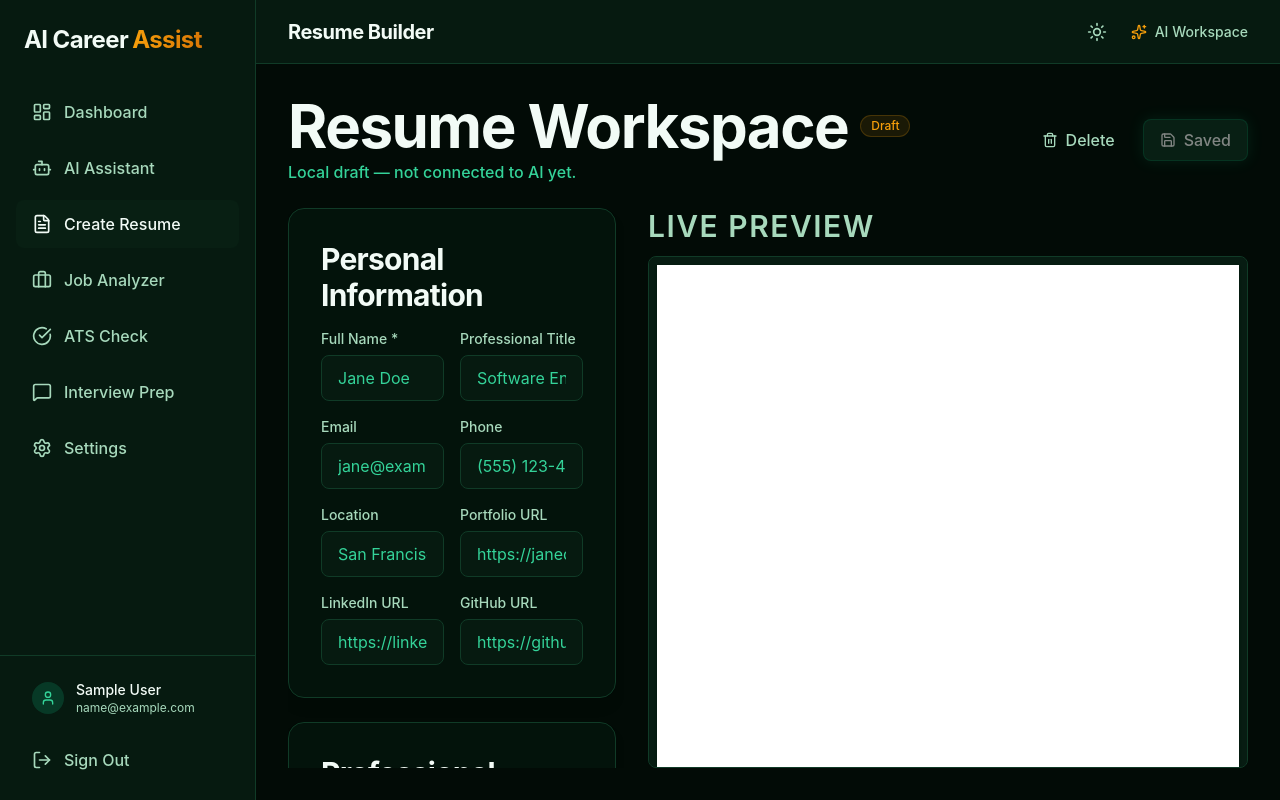
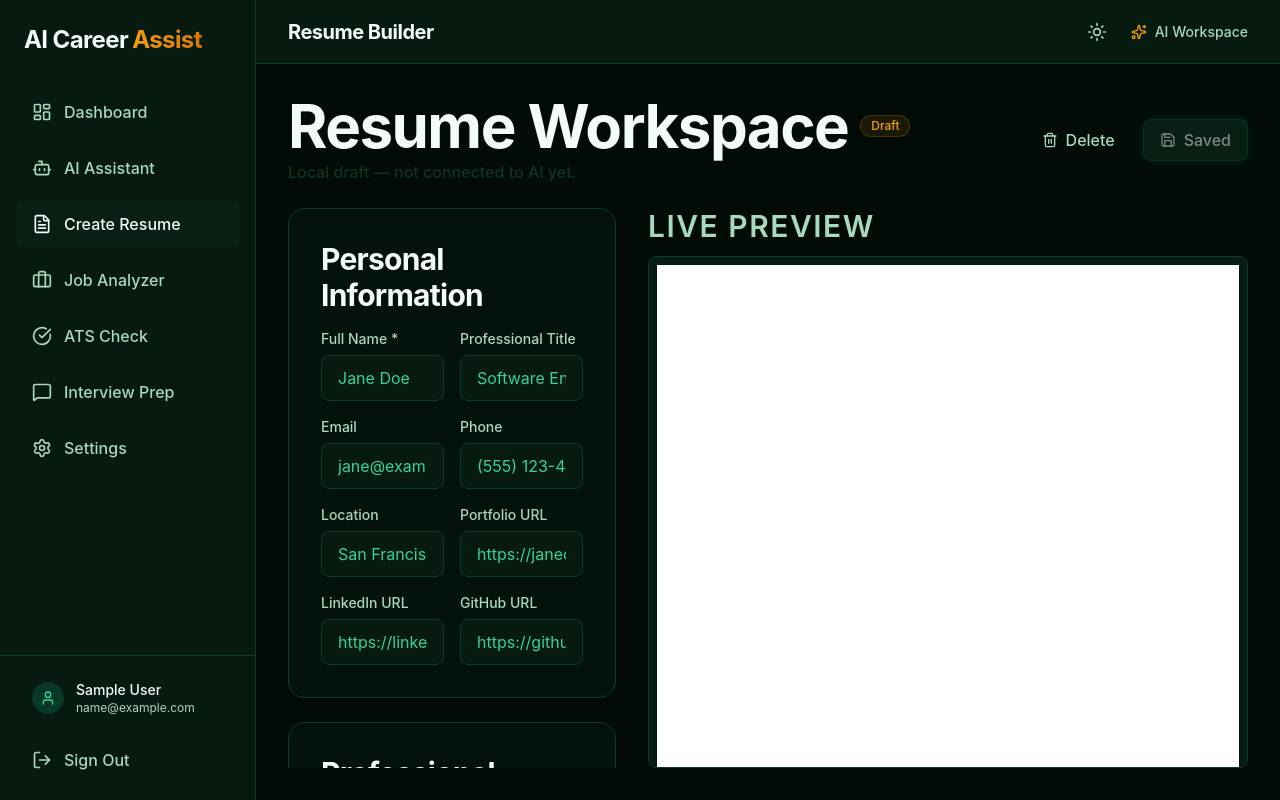
Before and after one commit to indrajit1306/AI-Career-Assistant, a React (Vite) app: page /resume in a window 1280 px wide. Built offline with nearby package versions, Linux system fonts and the light colour scheme; sample sign-in values are in the browser's storage; a web font is replaced by a local one.

Commit message:
feat: add Resume page component with editor and live preview workspace

```diff
--- a/src/pages/Resume.tsx
+++ b/src/pages/Resume.tsx
@@ -82,7 +82,7 @@ export const Resume = () => {
           </div>
           <p className="text-text-secondary mt-1">
             {isEditing
-              ? <><span className="text-brand-400 font-medium">Local draft — not connected to AI yet.</span></>
+              ? <><span className="text-brand-700 dark:text-brand-400 font-medium">Local draft — not connected to AI yet.</span></>
               : (isPreviewing ? 'Previewing your saved resume.' : 'Manage your saved resumes here.')}
           </p>
         </div>
```
